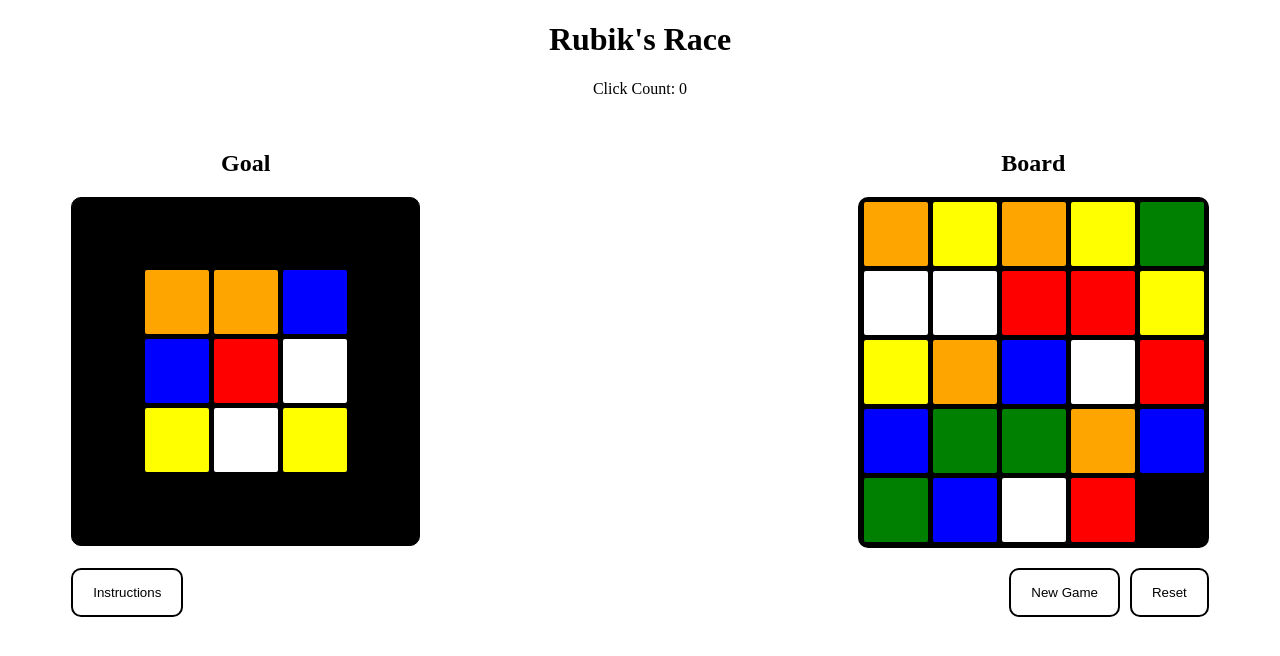
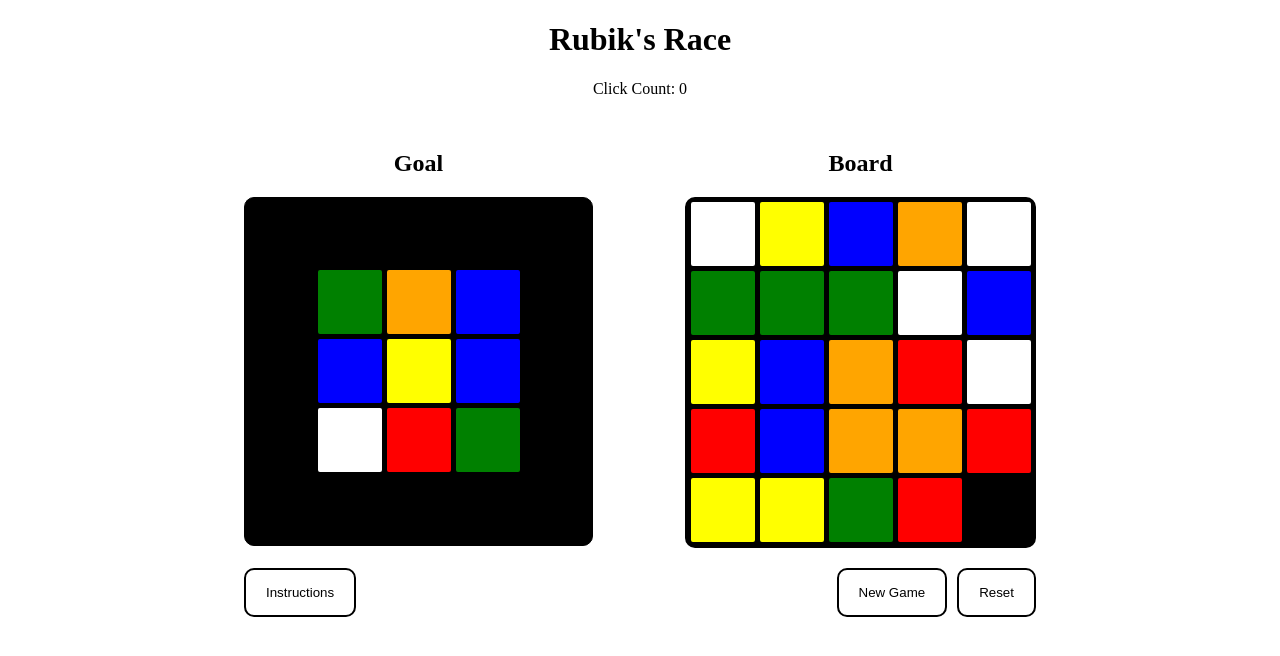
Before and after one commit to kyuf/runewarz, a React (Create React App) app: page / in a window 1280 px wide. Shown: the top 656 px of the page. Built offline with nearby package versions, Linux system fonts and the light colour scheme; the HTML template or start-up script is replaced by a standard one.

Commit message:
made Game component the App component. centered everything

```diff
--- a/src/App.css
+++ b/src/App.css
@@ -10,6 +10,11 @@
 .right {
   float: right;
   margin-right: 5%;
+}
+
+.container {
+  max-width: 880px;
+  margin: auto;
 }
 
 .goal-container {
@@ -119,7 +124,6 @@
 }
 
 /* BUTTON SELECTION BORDER REMOVAL*/
-
 :focus {
   outline: none;
 }
@@ -127,3 +131,22 @@
 ::-moz-focus-inner {
   border:0;
 }
+
+/* RESPONSIVE */
+/*@media (min-width: 992px) {
+  .left {
+    margin-left: 10%;
+  }
+  .right {
+    margin-right: 10%;
+  }
+}
+
+@media (min-width: 1200px) {
+  .left {
+    margin-left: 15%;
+  }
+  .right {
+    margin-right: 15%;
+  }
+}*/
--- a/src/App.js
+++ b/src/App.js
@@ -2,17 +2,6 @@
 import './App.css';
 
 class App extends Component {
-  render() {
-    return (
-      <div>
-        <h1>Rubik's Race</h1>
-        <Game />
-      </div>
-    );
-  }
-}
-
-class Game extends Component {
   constructor(props) {
     super(props);
 
@@ -146,7 +135,8 @@
 
   render() {
     return (
-      <div>
+      <div className="container">
+        <h1>Rubik's Race</h1>
         <Status
           clickCount={this.state.clickCount}
           hasWon={this.state.hasWon} />
```
